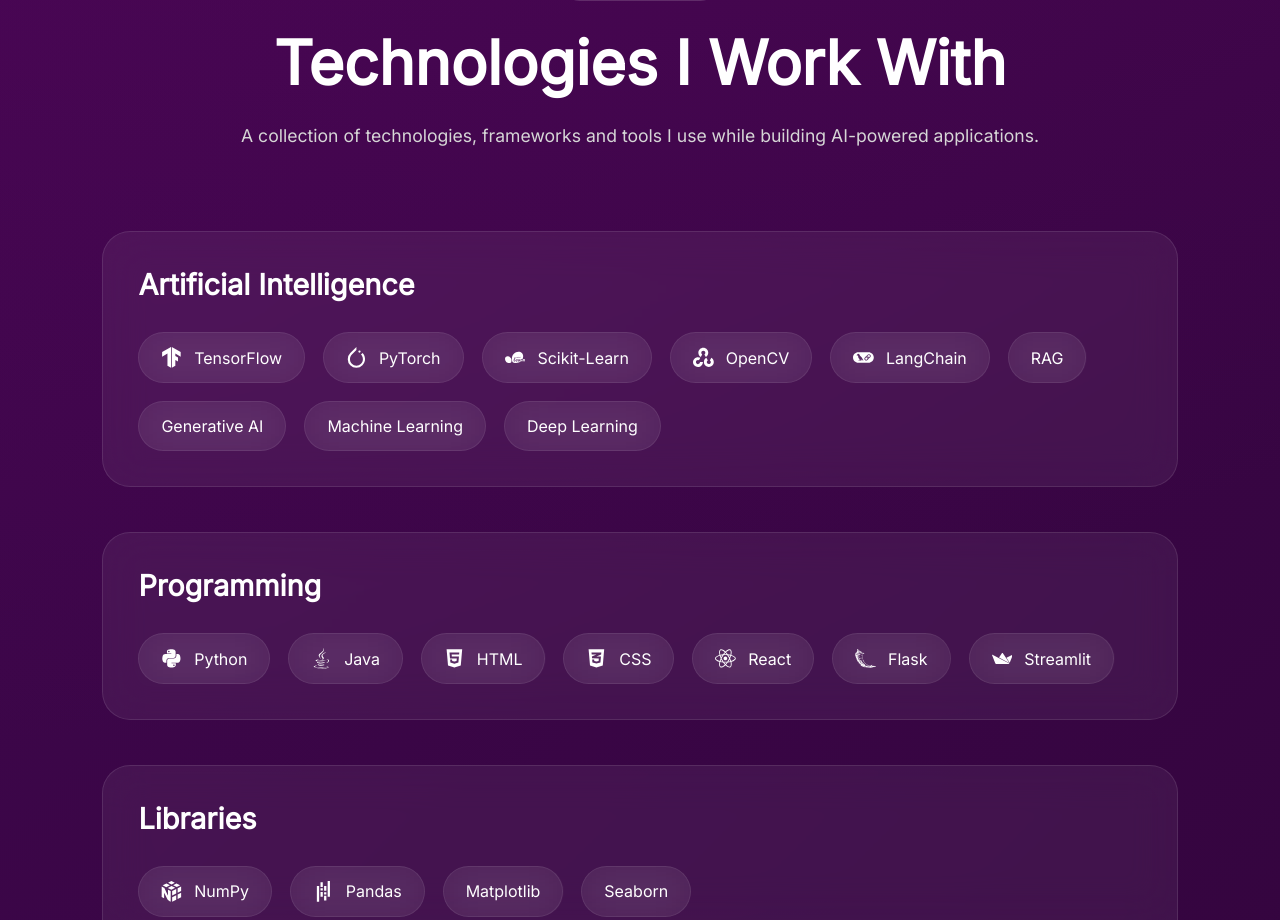
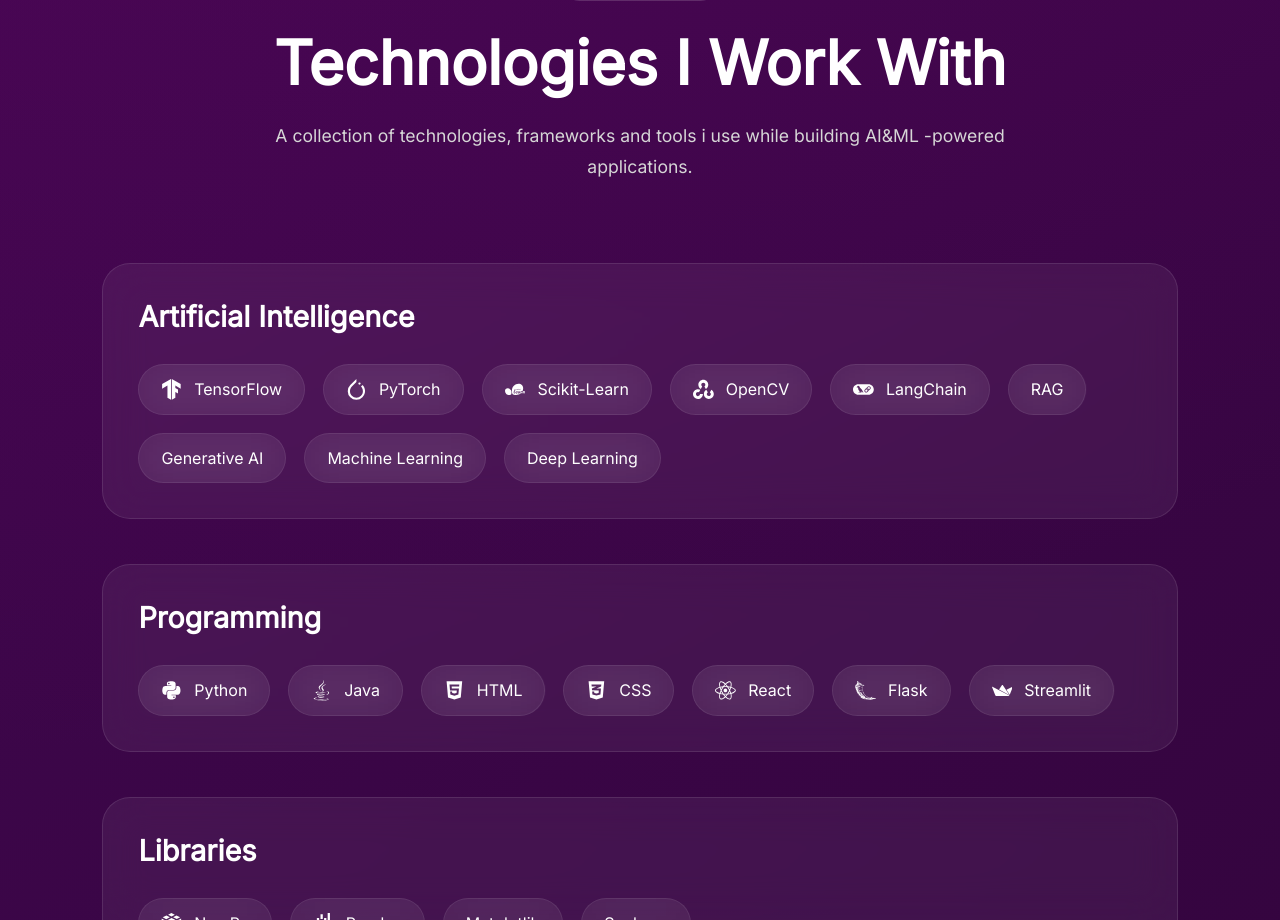
Before and after one commit to aibyp/cloud-resume-portfolio, a React (Vite) app: page / in a window 1280 px wide. Shown: the part 2431-3351 px from the top of the page. Built offline with nearby package versions, Linux system fonts and the light colour scheme.

Commit message:
Testing CI/CD pipeline

```diff
--- a/src/components/Skills.jsx
+++ b/src/components/Skills.jsx
@@ -87,8 +87,8 @@
         <h2>Technologies I Work With</h2>
 
         <p>
-          A collection of technologies, frameworks and tools I use while
-          building AI-powered applications.
+          A collection of technologies, frameworks and tools i use while
+          building AI&ML -powered applications.
         </p>
       </div>
 
```
